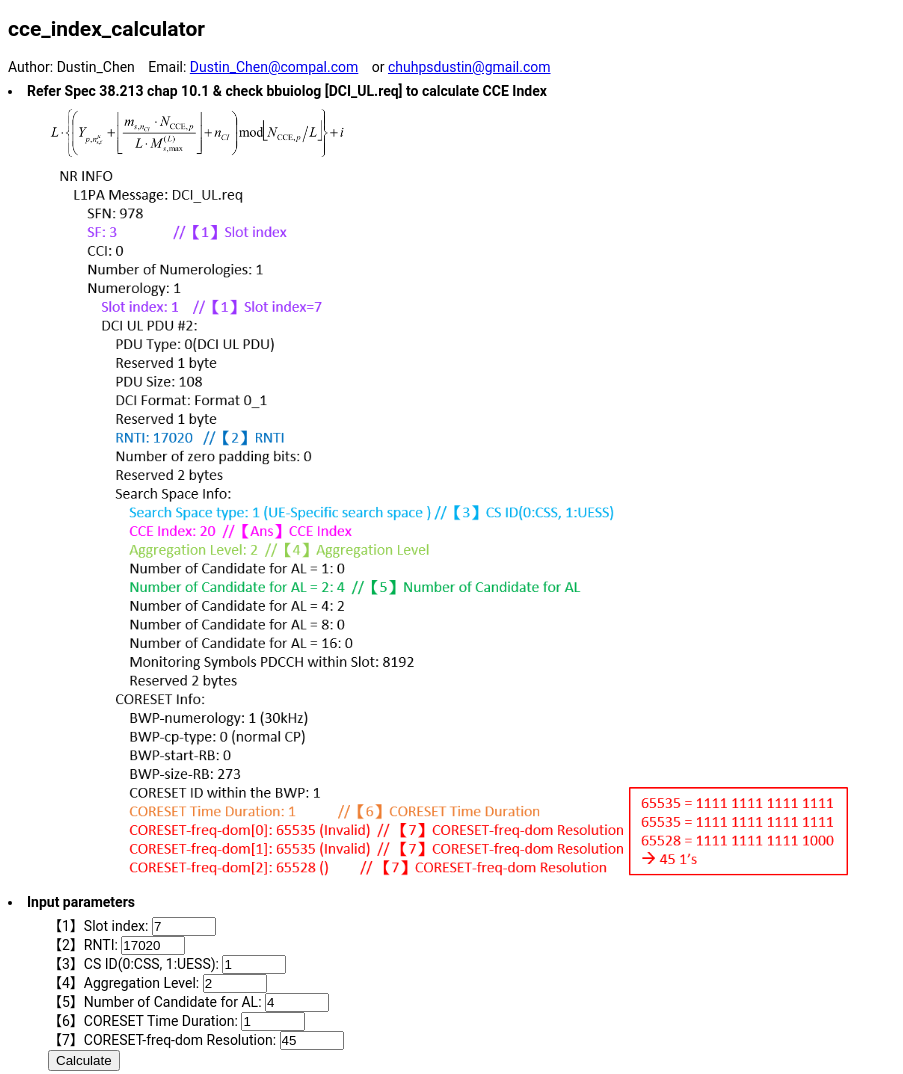
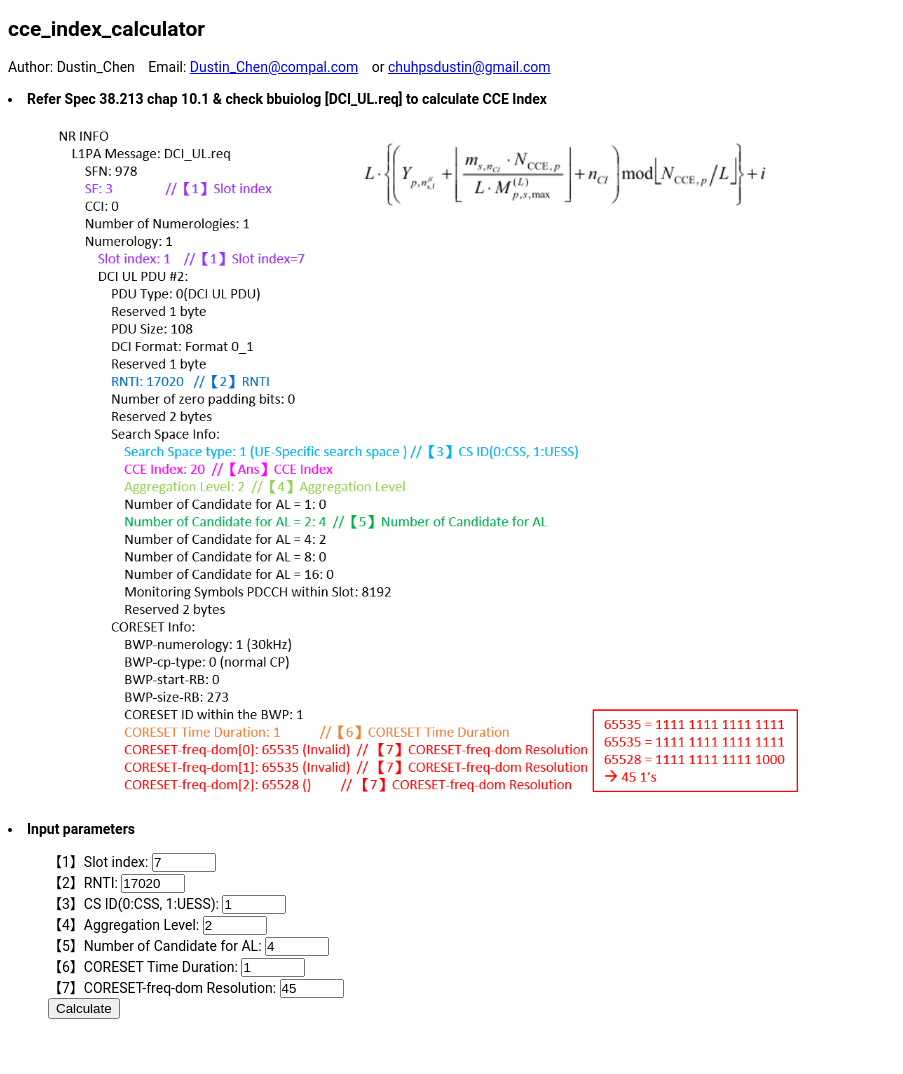
Before and after one commit to dustinchen26/cce_index, a plain HTML site: page index.html in a window 1280 px wide. Shown: the whole page, without its empty margins (0-903 px from the left). After the commit the page ends 1033 px from the top, so only its background shows below. Drawn offline with Linux system fonts and the light colour scheme.

Commit message:
update style

```diff
--- a/index.html
+++ b/index.html
@@ -22,9 +22,6 @@
             /* 控制輸入框的邊距 */
         }
 
-		li, ul {
-			line-height: 1px;
-		}
     </style>
 </head>
 
@@ -51,11 +48,8 @@
     <br><br>
     <li><strong>Refer Spec 38.213 chap 10.1 & check bbuiolog [DCI_UL.req] to calculate CCE Index</strong>
         <ul>
-            <img src="https://raw.githubusercontent.com/dustinchen26/cce_index/master/spec.png" alt="GitHub Image"
-                width="300">
-<br>
-            <img src="https://raw.githubusercontent.com/dustinchen26/cce_index/master/example2.png" alt="GitHub Image"
-                width="800">
+            <img src="https://raw.githubusercontent.com/dustinchen26/cce_index/master/example3.png" alt="GitHub Image"
+                width="750">
         </ul>
     </li>
     <li><strong>Input parameters</strong>
```
Also changed, not shown: example.png (deleted), example2.png (deleted), example3.png (added), 1 other file.
